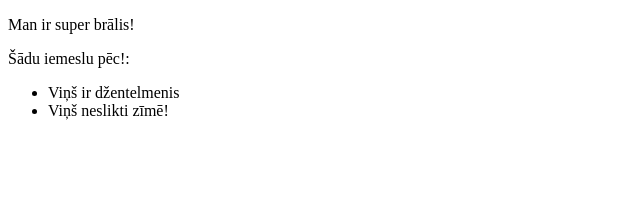
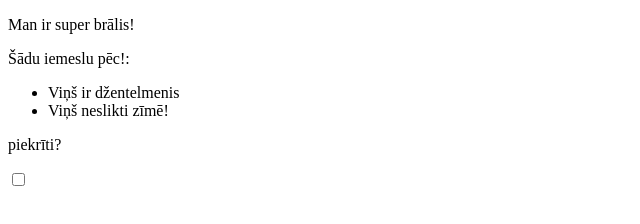
Before and after one commit to EMOILS/Emila-gimenes-biedrs-matiss-, a plain HTML site: page index.html in a window 1280 px wide. Shown: the full height of the page, 0-640 px from the left. Drawn offline with Linux system fonts and the light colour scheme.

Commit message:
Update index.html

```diff
--- a/index.html
+++ b/index.html
@@ -17,6 +17,7 @@ Click nbfs://nbhost/SystemFileSystem/Templates/Other/html.html to edit this temp
         <li>Viņš ir džentelmenis</li>
         <li>Viņš neslikti zīmē!</li>
         </ul>
+        <p>piekrīti?</p><input type="checkbox">
         <img src="kucinas-1-800x595.jpg" alt=""/>
     </body>
 </html>
```
